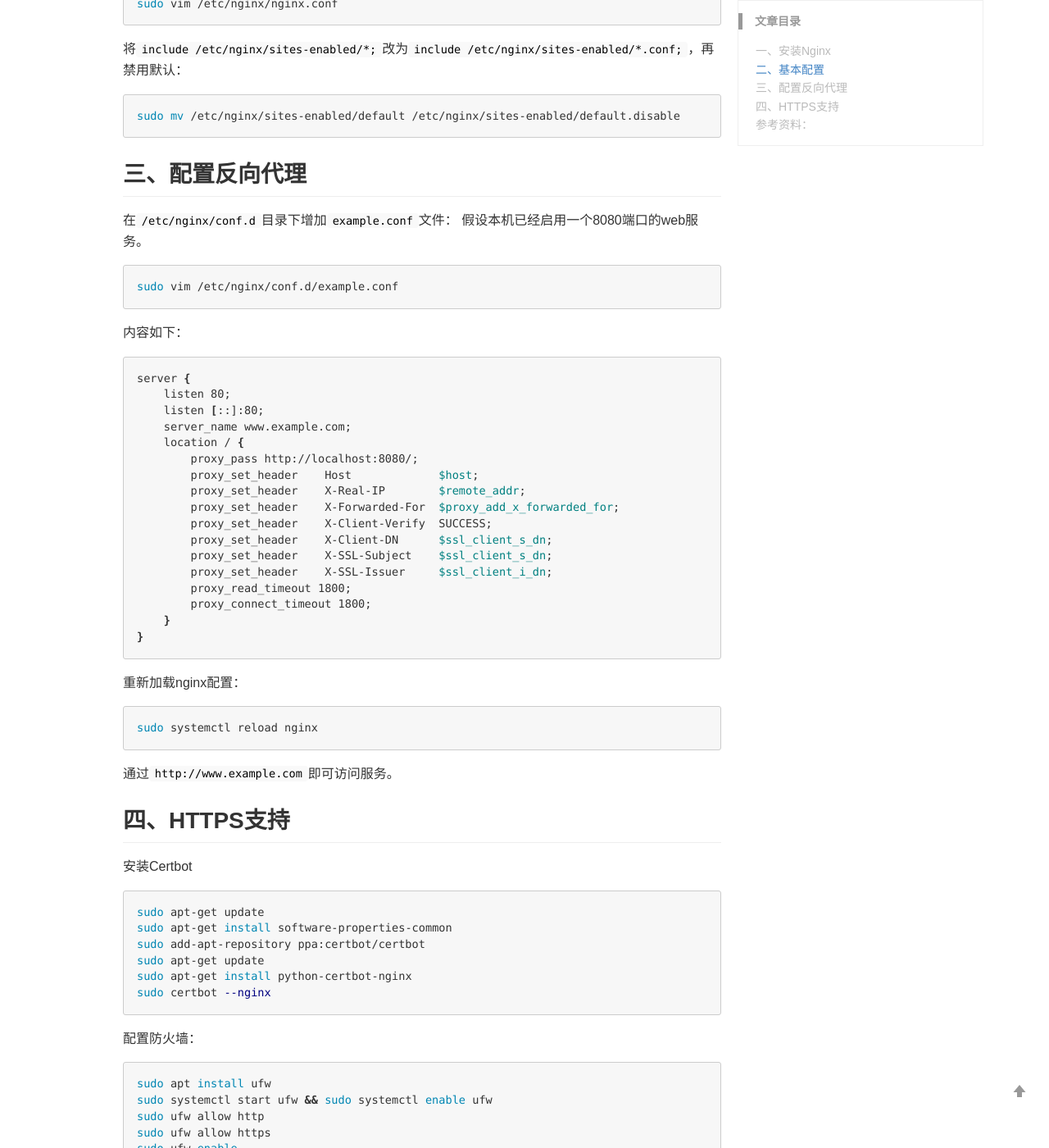
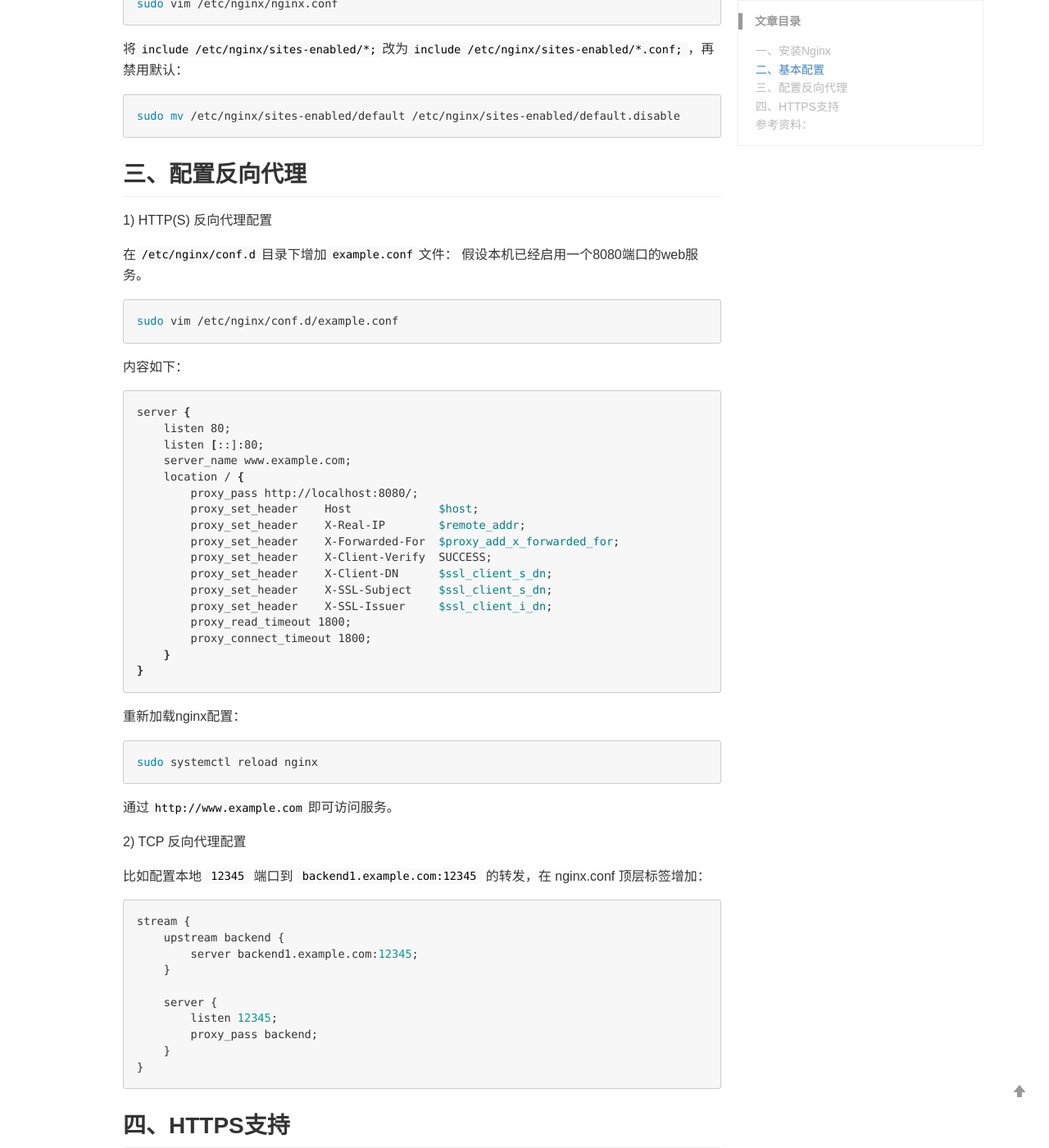
Before and after one commit to edtenz/edtenz.github.io, a Jekyll site: the page built from _posts/2019-01-23-config-nginx.markdown, in a window 1280 px wide and 1400 px high, scrolled down 1417 px. Shown: the whole window at 82% size. Built offline with Jekyll 4.4.1, drawn with Linux system fonts in a browser that asks for light colours; comment, search, counter and statistics services are not loaded.

Commit message:
nginx tcp forward post

````diff
--- a/_posts/2019-01-23-config-nginx.markdown
+++ b/_posts/2019-01-23-config-nginx.markdown
@@ -20,11 +20,13 @@ sudo apt-get install nginx
 1. 使用systemd来进行管理nginx的开机自启动和启停。
 
 查看`/lib/systemd/system/nginx.service`是否存在，不存在则添加该文件
+
 ```sh
 sudo vim /lib/systemd/system/nginx.service
 ```
 
 内容如下：
+
 ```ini
 [Unit]
 Description=A high performance web server and a reverse proxy server
@@ -46,6 +48,7 @@ WantedBy=multi-user.target
 ```
 
 添加之后执行：
+
 ```sh
 sudo systemctl enable nginx	#开机自启动
 sudo systemctl start nginx	#启动
@@ -62,19 +65,25 @@ sudo vim /etc/nginx/nginx.conf
 ```
 
 将`include /etc/nginx/sites-enabled/*;`改为`include /etc/nginx/sites-enabled/*.conf;`，再禁用默认：
+
 ```sh
 sudo mv /etc/nginx/sites-enabled/default /etc/nginx/sites-enabled/default.disable
 ```
 
 
 ## 三、配置反向代理
+
+1) HTTP(S) 反向代理配置
+
 在`/etc/nginx/conf.d`目录下增加`example.conf`文件：
 假设本机已经启用一个8080端口的web服务。
+
 ```sh
 sudo vim /etc/nginx/conf.d/example.conf
 ```
 
 内容如下：
+
 ```sh
 server {
     listen 80;
@@ -96,11 +105,29 @@ server {
 ```
 
 重新加载nginx配置：
+
 ```sh
 sudo systemctl reload nginx
 ```
 
 通过`http://www.example.com`即可访问服务。
+
+2) TCP 反向代理配置
+
+比如配置本地 `12345` 端口到 `backend1.example.com:12345` 的转发，在 nginx.conf 顶层标签增加：
+
+```js
+stream {
+    upstream backend {
+        server backend1.example.com:12345;
+    }
+
+    server {
+        listen 12345;
+        proxy_pass backend;
+    }
+}
+```
 
 ## 四、HTTPS支持
 安装Certbot
````
